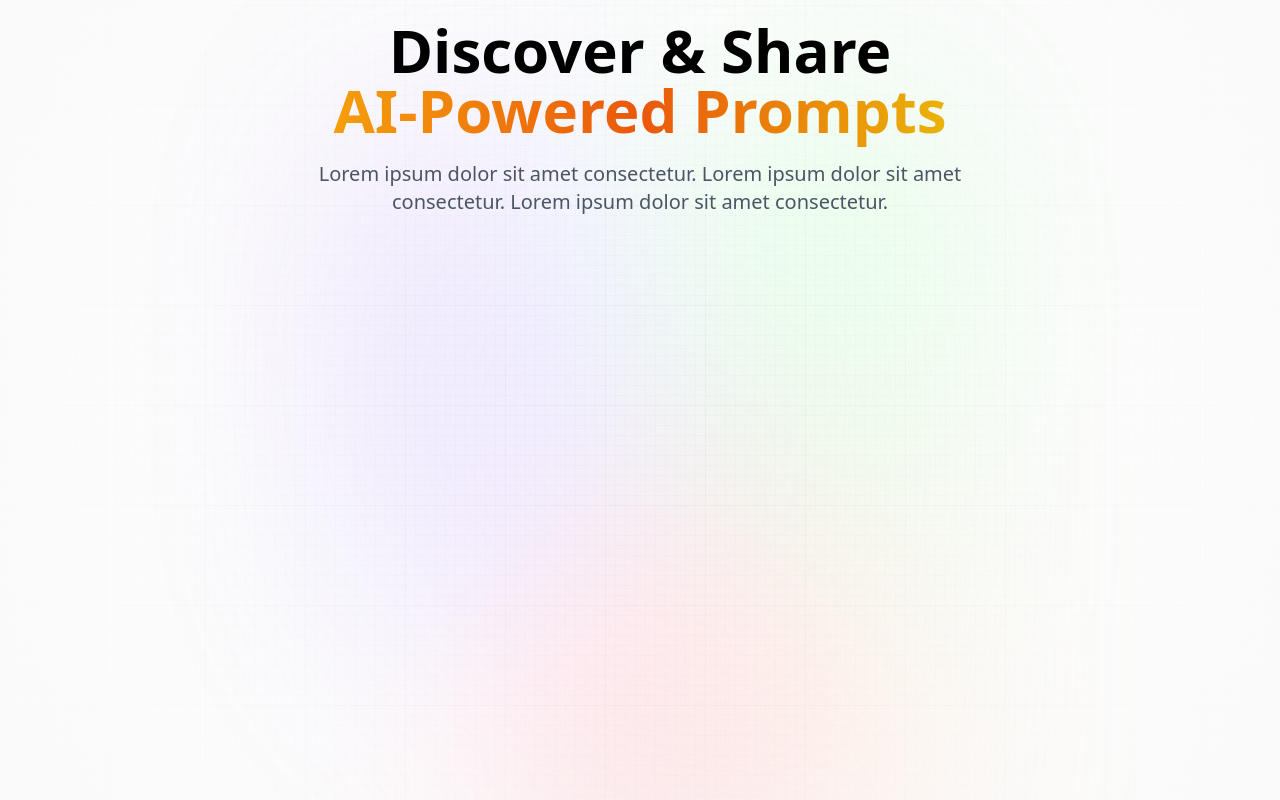
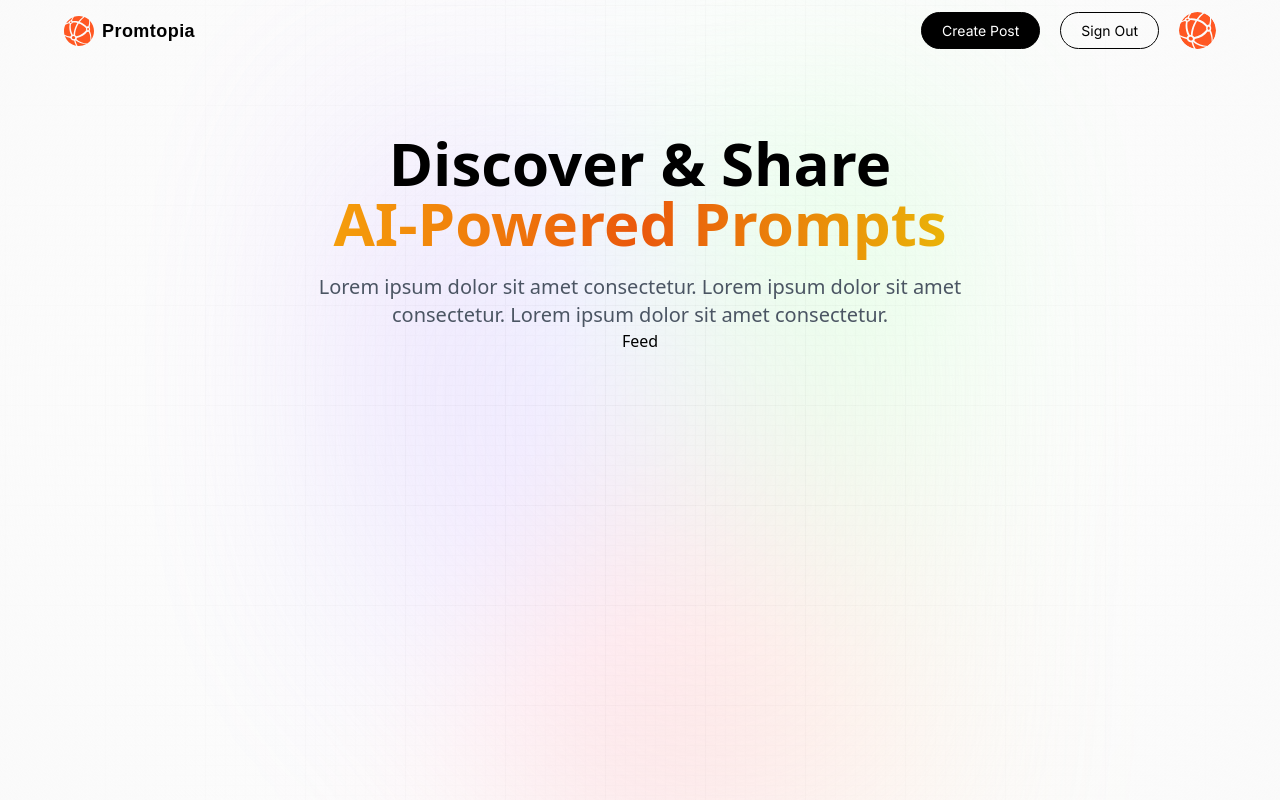
Before and after one commit to avinashkrg90/learningNextJS, a Next.js app: page / in a window 1280 px wide. Built offline with nearby package versions, Linux system fonts and the light colour scheme.

Commit message:
nav bar is in progress. buttons ready for user logged in

```diff
--- a/app/layout.jsx
+++ b/app/layout.jsx
@@ -1,5 +1,8 @@
 
 import '@styles/global.css'
+import '@components/Nav'
+import '@components/Provider'
+import Nav from '@components/Nav'
 
 export const metadata = {
     title: 'Test Application',
@@ -15,6 +18,7 @@
             </div>
 
             <main className='app'>
+                <Nav />
                 {children}
             </main>
         </body>
--- a/app/page.jsx
+++ b/app/page.jsx
@@ -1,3 +1,4 @@
+import Feed from "@components/Feed"
 
 const Home = () => {
   return (
@@ -13,7 +14,7 @@
             Lorem ipsum dolor sit amet consectetur. Lorem ipsum dolor sit amet consectetur. Lorem ipsum dolor sit amet consectetur.
         </p>
 
-        {/* Feed */}
+        <Feed />
     </section>
   )
 }
--- /dev/null
+++ b/components/Nav.jsx
@@ -0,0 +1,51 @@
+"use client"
+
+import Link from "next/link"
+import Image from "next/image"
+import { useState, useEffect } from "react"
+import { signIn, signOut, useSession, getProviders } from "next-auth/react"
+
+const Nav = () => {
+
+    const isUserLoggedIn = true;
+
+    const [providers, setProviders] = useState(null);
+
+    // useEffect(() => {
+    //     const setProviders = async () => {
+    //         const response = await getProviders();
+    //         setProviders(response);
+    //     }
+    //     setProviders();
+    // }, [])
+
+  return (
+    <nav className="flex-between w-full mb-16 pt-3">
+        <Link href="/" className="flex gap-2 flex-center">
+        <Image src="/assets/images/logo.svg" alt="logo" width={30} height={30} className="obect-contain"/>
+        <p className="logo_text">Promtopia</p>
+        </Link>
+
+        {/*Mobile Navigation*/}
+        <div className="sm:flex hidden">
+            {isUserLoggedIn ? (
+                <div className="flex gap-3 md:gap-5">
+                    <Link href="/create-prompt" className="black_btn">
+                        Create Post
+                    </Link>
+                    <button type="button" onClick={signOut} className="outline_btn">
+                        Sign Out
+                    </button>
+                    <Link href="/profile">
+                        <Image src="/assets/images/logo.svg" alt="profile" width={37} height={37} className="rounded-full"/>
+                    </Link>
+                </div>
+            ) :
+            <></>
+        }
+        </div>
+    </nav>
+  )
+}
+
+export default Nav
--- /dev/null
+++ b/components/Profile.jsx
@@ -0,0 +1,9 @@
+import React from 'react'
+
+const Profile = () => {
+  return (
+    <div>Profile</div>
+  )
+}
+
+export default Profile
--- /dev/null
+++ b/components/PromptCard.jsx
@@ -0,0 +1,9 @@
+import React from 'react'
+
+const PromptCard = () => {
+  return (
+    <div>PromptCard</div>
+  )
+}
+
+export default PromptCard
--- /dev/null
+++ b/components/Provider.jsx
@@ -0,0 +1,9 @@
+import React from 'react'
+
+const Provider = () => {
+  return (
+    <div>Provider</div>
+  )
+}
+
+export default Provider
```
Also changed, not shown: components/Form.jsx (added).
